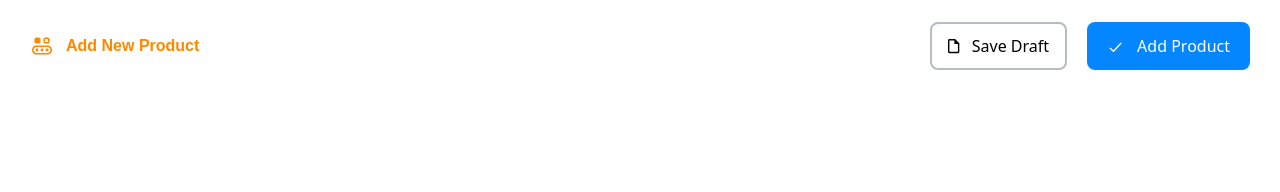
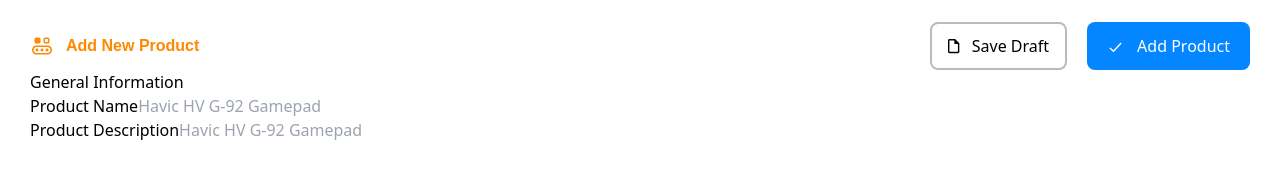
Before and after one commit to RUKUNDO-Prince/nihemart, a React (Vite) app in the folder admin/: page /product in a window 1280 px wide. Shown: the part 341-533 px from the top of the page. Built offline with nearby package versions, Linux system fonts and the light colour scheme.

Commit message:
made a single product page

```diff
--- a/admin/src/pages/Product.jsx
+++ b/admin/src/pages/Product.jsx
@@ -11,6 +11,23 @@
           <button className='bg-blue2 text-white px-5 h-12 rounded-lg flex items-center hover:bg-blue3 gap-3'><img src={tick} alt="tick" />Add Product</button>
         </div>
       </div>
+      <div>
+        <div>
+          <h1>General Information</h1>
+          <div>
+            <form action="">
+              <div>
+                <label htmlFor="">Product Name</label>
+                <input type="text" placeholder='Havic HV G-92 Gamepad' />
+              </div>
+              <div>
+                <label htmlFor="">Product Description</label>
+                <input type="text" placeholder='Havic HV G-92 Gamepad' />
+              </div>
+            </form>
+          </div>
+        </div>
+      </div>
     </div>
   )
 }
```
